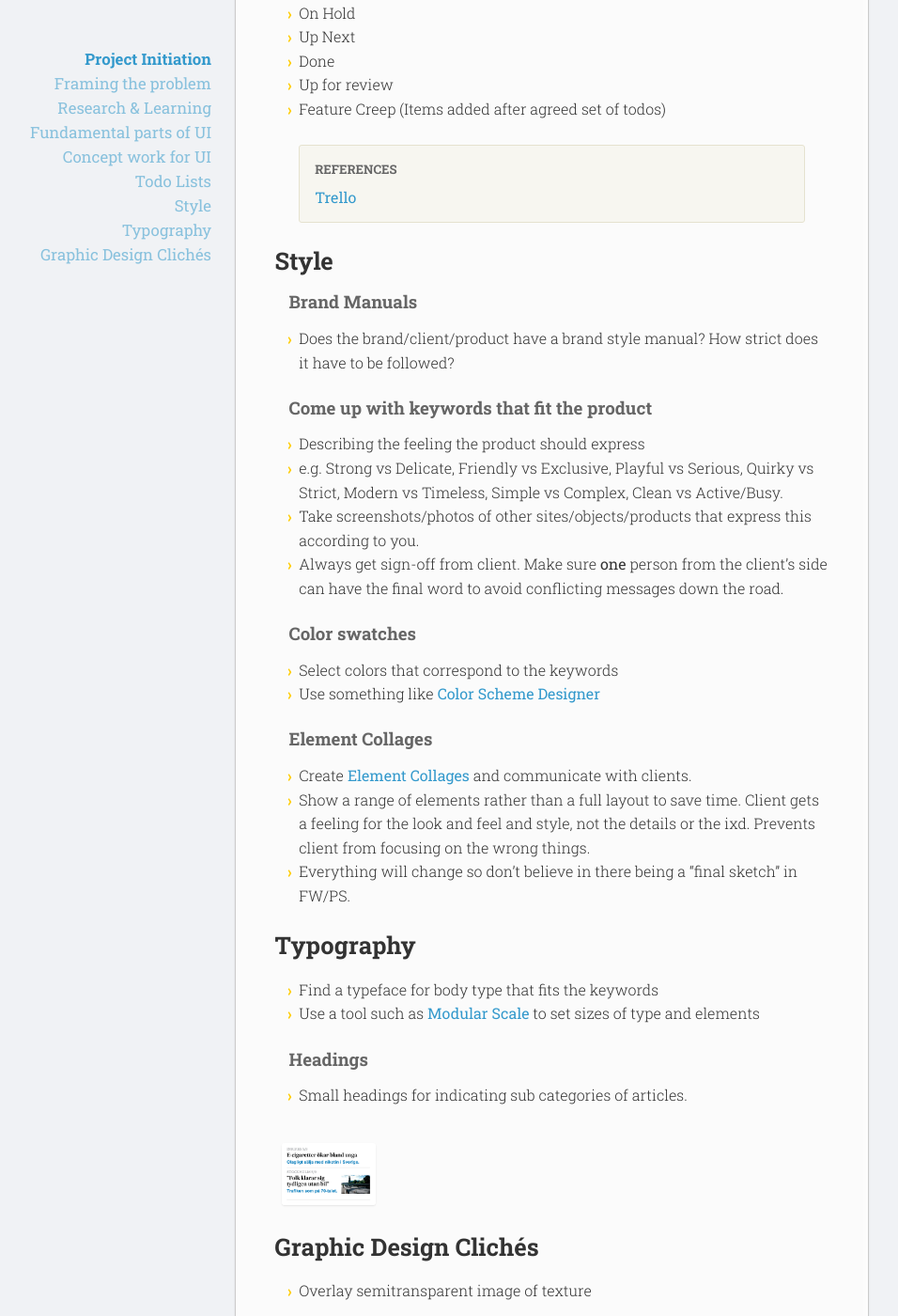
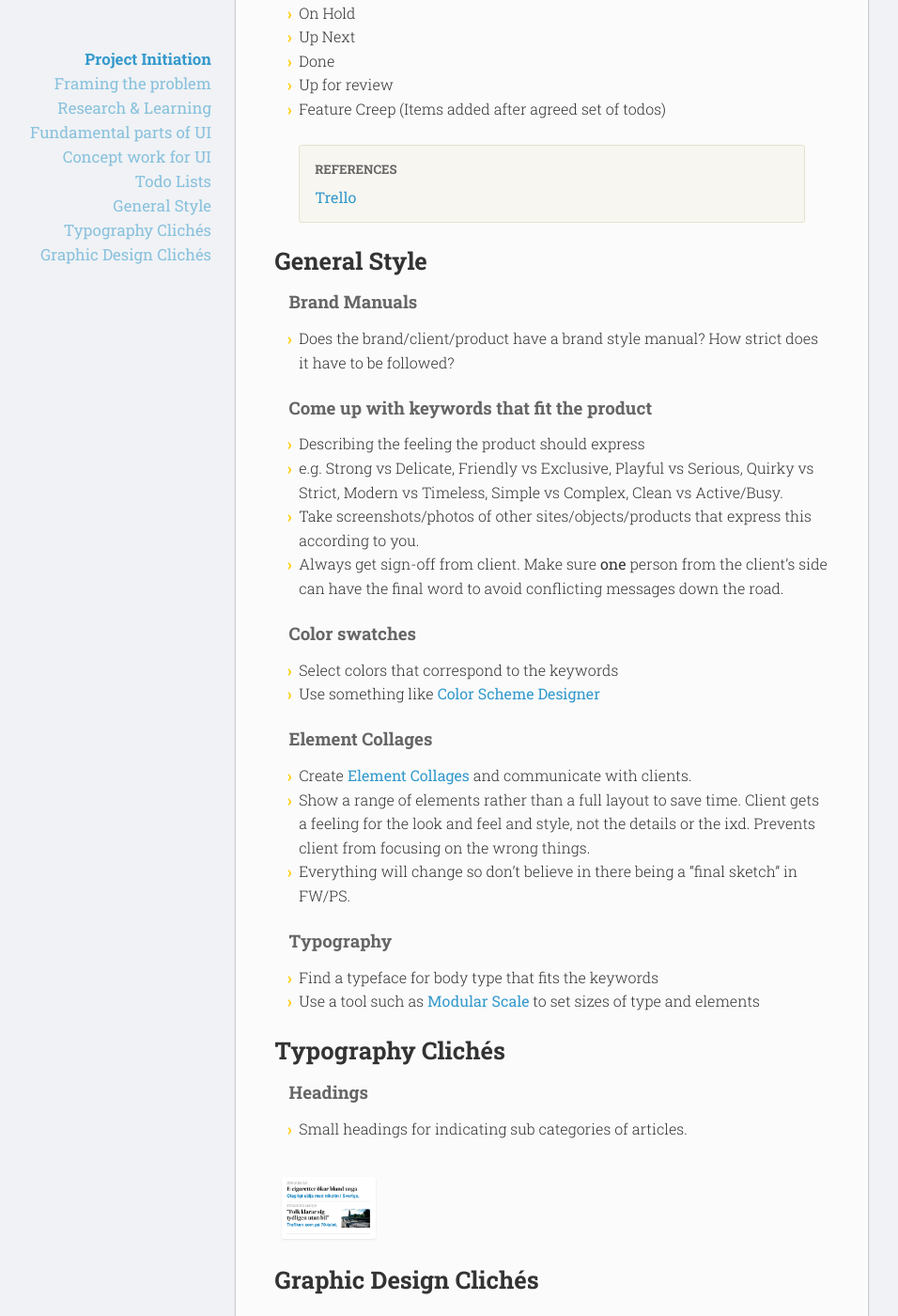
Before and after one commit to Magnus-G/Process, a Jekyll site: the page built from index.md, in a window 1280 px wide and 1400 px high, scrolled down 6150 px. Shown: the whole window at 94% size, without its empty margins (65-1021 px from the left). Built offline with Jekyll 4.4.1, drawn with Linux system fonts in a browser that asks for light colours; nearby versions of some CDN libraries; Markdown is read by kramdown in place of the engine named in the settings.

Commit message:
Update index.md

```diff
--- a/index.md
+++ b/index.md
@@ -227,7 +227,7 @@ Todo Lists
 <a href="http://trello.com">Trello</a>
 </div>
 
-Style
+General Style
 ============
 
 ### Brand Manuals
@@ -248,10 +248,12 @@ Style
 * Show a range of elements rather than a full layout to save time. Client gets a feeling for the look and feel and style, not the details or the ixd. Prevents client from focusing on the wrong things.
 * Everything will change so don't believe in there being a "final sketch" in FW/PS.
 
-Typography
-==========
+### Typography
 * Find a typeface for body type that fits the keywords
 * Use a tool such as [Modular Scale](modularscale.com) to set sizes of type and elements
+
+Typography Clichés
+================
 
 ### Headings
 * Small headings for indicating sub categories of articles.
```
